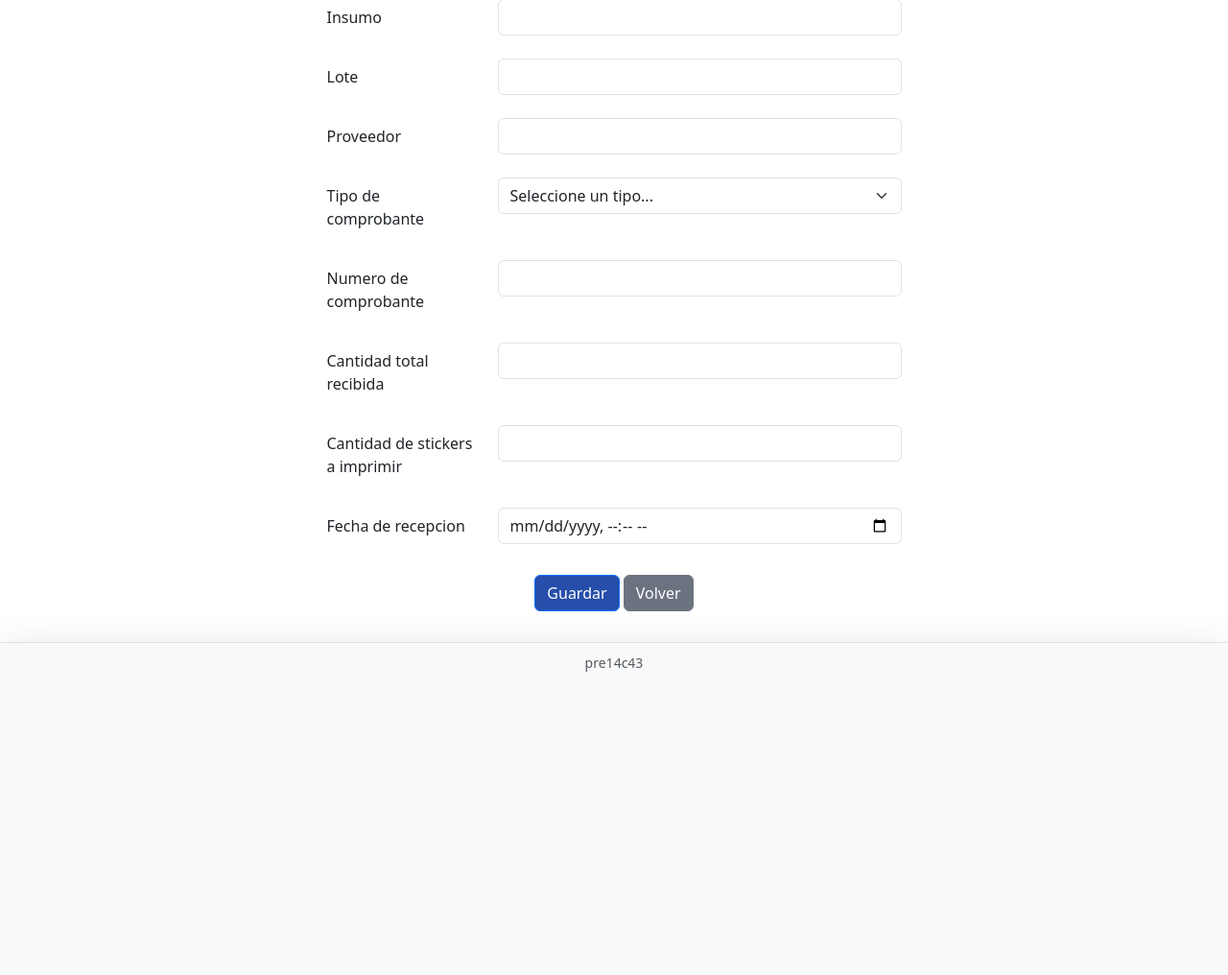
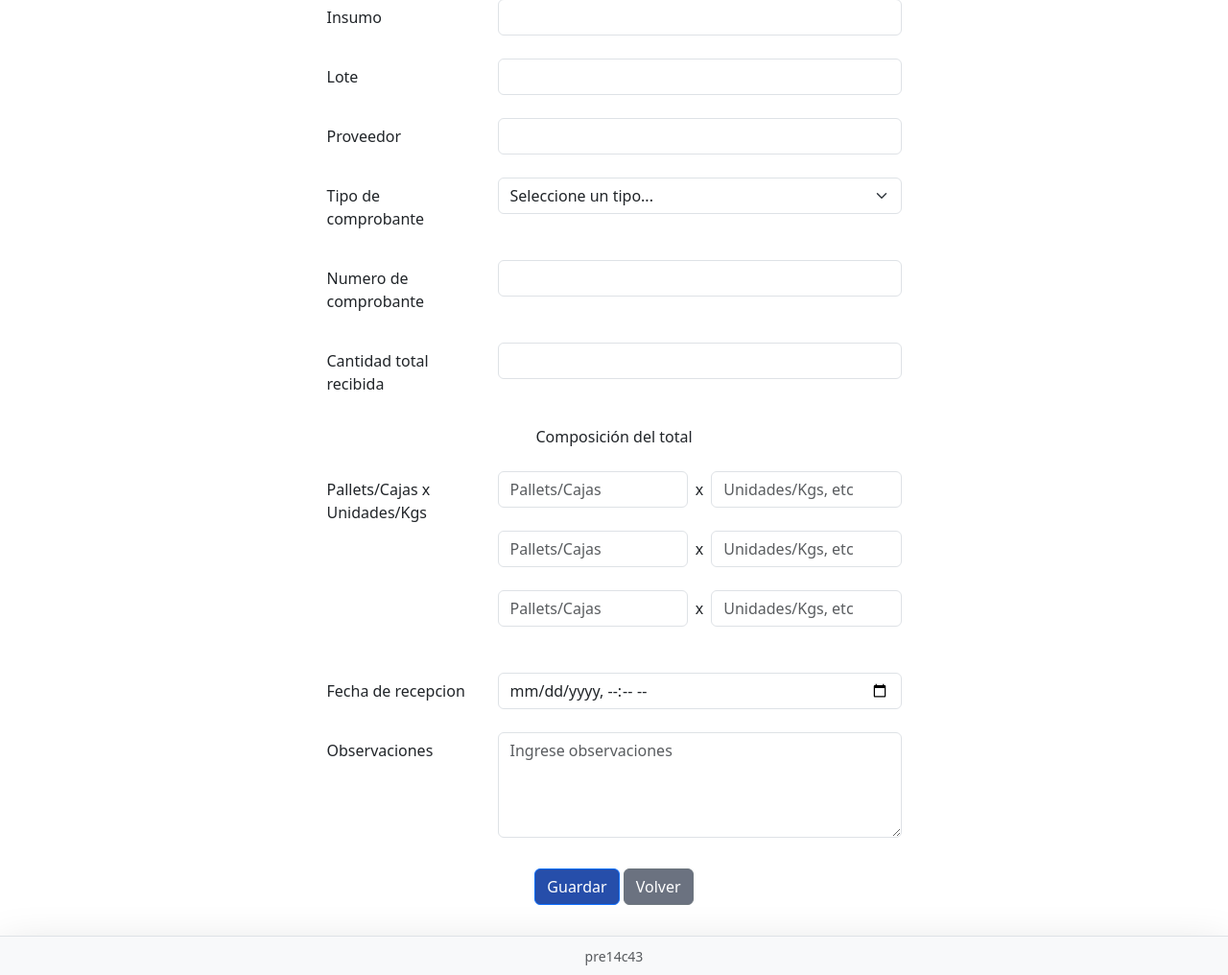
Before and after one commit to ldgss/laudos, a Flask app: template templates/insumos/generar.html in a window 1280 px wide; the page is wider, and only the part inside the window is pictured. Shown: the part 617-1633 px from the top of that part at 96% size. Before the commit the page ends 1317 px from the top of that part, so only its background shows below. Run offline with Flask 3, Linux system fonts and the light colour scheme; the template is opened without the code that fills it, so the values that code supplies are empty; parts of the project's set-up code (start-up, migrations or seed data) failed here and were passed over.

Commit message:
sanitizar generar sticker

```diff
--- a/static/js/insumos/sticker.js
+++ b/static/js/insumos/sticker.js
@@ -200,6 +200,7 @@ function insumoStickerForm(){
     if(document.getElementById("insumo_sticker_form")){
         document.getElementById("insumo_sticker_form").addEventListener('submit', function(e) {
 
+            // chequear insumo y proveedor
             const arb_insumo_codigo = document.getElementById('arb_insumo_codigo');
             const arb_insumo_denominacion = document.getElementById('arb_insumo_denominacion');
             const arb_proveedor_codigo = document.getElementById('arb_proveedor_codigo');
@@ -213,8 +214,46 @@ function insumoStickerForm(){
                     !arb_proveedor_denominacion.value.trim()) {
                 e.preventDefault();
                 alert("Busque y seleccione el articulo y el proveedor por favor.");
+                window.scrollTo({ top: 0, behavior: "smooth" });
+
             }
 
+            // chequear cantidades
+            const cantidad_total = parseInt(document.getElementById("cantidad_total").value);
+            let composicion;
+            let pallets_1 = document.getElementById("pallets_1");
+            let unidades_1 = document.getElementById("unidades_1");
+            composicion = pallets_1.value * unidades_1.value;
+
+            // chequear que composicion 2 este completa
+            let pallets_2 = document.getElementById("pallets_2");
+            let unidades_2 = document.getElementById("unidades_2");
+
+            if(pallets_2 && unidades_2 && pallets_2.value && unidades_2.value){
+                composicion += pallets_2.value * unidades_2.value;
+            } else if(!!pallets_2?.value !== !!unidades_2?.value){
+                e.preventDefault();
+                alert("La segunda línea de la composición no está completa");
+                pallets_2.focus()
+            }
+
+            // chequear que composicion 3 este completa
+            let pallets_3 = document.getElementById("pallets_3");
+            let unidades_3 = document.getElementById("unidades_3");
+
+            if(pallets_3 && unidades_3 && pallets_3.value && unidades_3.value){
+                composicion += pallets_3.value * unidades_3.value;
+            } else if(!!pallets_3?.value !== !!unidades_3?.value){
+                e.preventDefault();
+                alert("La tercera línea de la composición no está completa");
+                pallets_3.focus()
+            }
+
+            if(cantidad_total !== composicion){
+                e.preventDefault();
+                alert("El total de unidades no coincide con la composición");
+                document.getElementById("cantidad_total").focus();
+            }
         });
     }
 }
--- a/templates/insumos/generar.html
+++ b/templates/insumos/generar.html
@@ -104,7 +104,8 @@
     <div class="row m-4 justify-content-center">
         <label for="comprobante_numero" class="col-sm-2 col-form-label">Numero de comprobante</label>
         <div class="col-sm-5">
-            <input required type="text" class="form-control"
+            <input required type="text" class="form-control" pattern="\d{1,10}-\d{1,20}"
+            title="Ingrese un numero de comprobante válido; ej. 123-45678"
             name="comprobante_numero" id="comprobante_numero" maxlength="20">
         </div>
     </div>
@@ -116,10 +117,50 @@
         </div>
     </div>
     <div class="row m-4 justify-content-center">
-        <label for="cantidad_a_imprimir" class="col-sm-2 col-form-label">Cantidad de stickers a imprimir</label>
-        <div class="col-sm-5">
-            <input required type="number" class="form-control"
-            name="cantidad_a_imprimir" id="cantidad_a_imprimir" min="1" max="100">
+        Composición del total
+    </div>
+    <div class="row m-4 justify-content-center">
+        <label for="cantidad_a_imprimir" class="col-sm-2 col-md-2 col-lg-2 col-form-label">Pallets/Cajas x Unidades/Kgs</label>
+        <div class="col-sm-5" id="cantidad_a_imprimir">
+            <div class="row mb-4 align-items-center g-2">
+                <div class="col">
+                    <input required type="number" class="form-control"
+                        name="pallets_1" id="pallets_1" placeholder="Pallets/Cajas" min="1" max="500">
+                </div>
+                <div class="col-auto">
+                    x
+                </div>
+                <div class="col">
+                    <input required type="number" class="form-control"
+                        name="unidades_1" id="unidades_1" placeholder="Unidades/Kgs, etc" min="1" max="500000">
+                </div>
+            </div>
+            <div class="row mb-4 align-items-center g-2">
+                <div class="col">
+                    <input type="number" class="form-control"
+                        name="pallets_2" id="pallets_2" placeholder="Pallets/Cajas" min="1" max="500">
+                </div>
+                <div class="col-auto">
+                    x
+                </div>
+                <div class="col">
+                    <input type="number" class="form-control"
+                        name="unidades_2" id="unidades_2" placeholder="Unidades/Kgs, etc" min="1" max="500000">
+                </div>
+            </div>
+            <div class="row mb-4 align-items-center g-2">
+                <div class="col">
+                    <input type="number" class="form-control"
+                        name="pallets_3" id="pallets_3" placeholder="Pallets/Cajas" min="1" max="500">
+                </div>
+                <div class="col-auto">
+                    x
+                </div>
+                <div class="col">
+                    <input type="number" class="form-control"
+                        name="unidades_3" id="unidades_3" placeholder="Unidades/Kgs, etc" min="1" max="500000">
+                </div>
+            </div>
         </div>
     </div>
     <div class="row m-4 justify-content-center">
@@ -127,6 +168,13 @@
         <div class="col-sm-5">
             <input required type="datetime-local" class="form-control"
             name="fecha_recepcion" id="fecha_recepcion">
+        </div>
+    </div>
+    <div class="row m-4 justify-content-center">
+        <label for="observaciones" class="col-sm-2 col-form-label">Observaciones</label>
+        <div class="col-sm-5">
+            <textarea class="form-control" id="observaciones" name="observaciones"
+            rows="4" maxlength="1000" placeholder="Ingrese observaciones"></textarea>
         </div>
     </div>
     <div class="row m-4 justify-content-center">
```
Also changed, not shown: models/mod_insumos.py (+13 -3 lines). Lines whose indentation alone changed are shown as unchanged.
